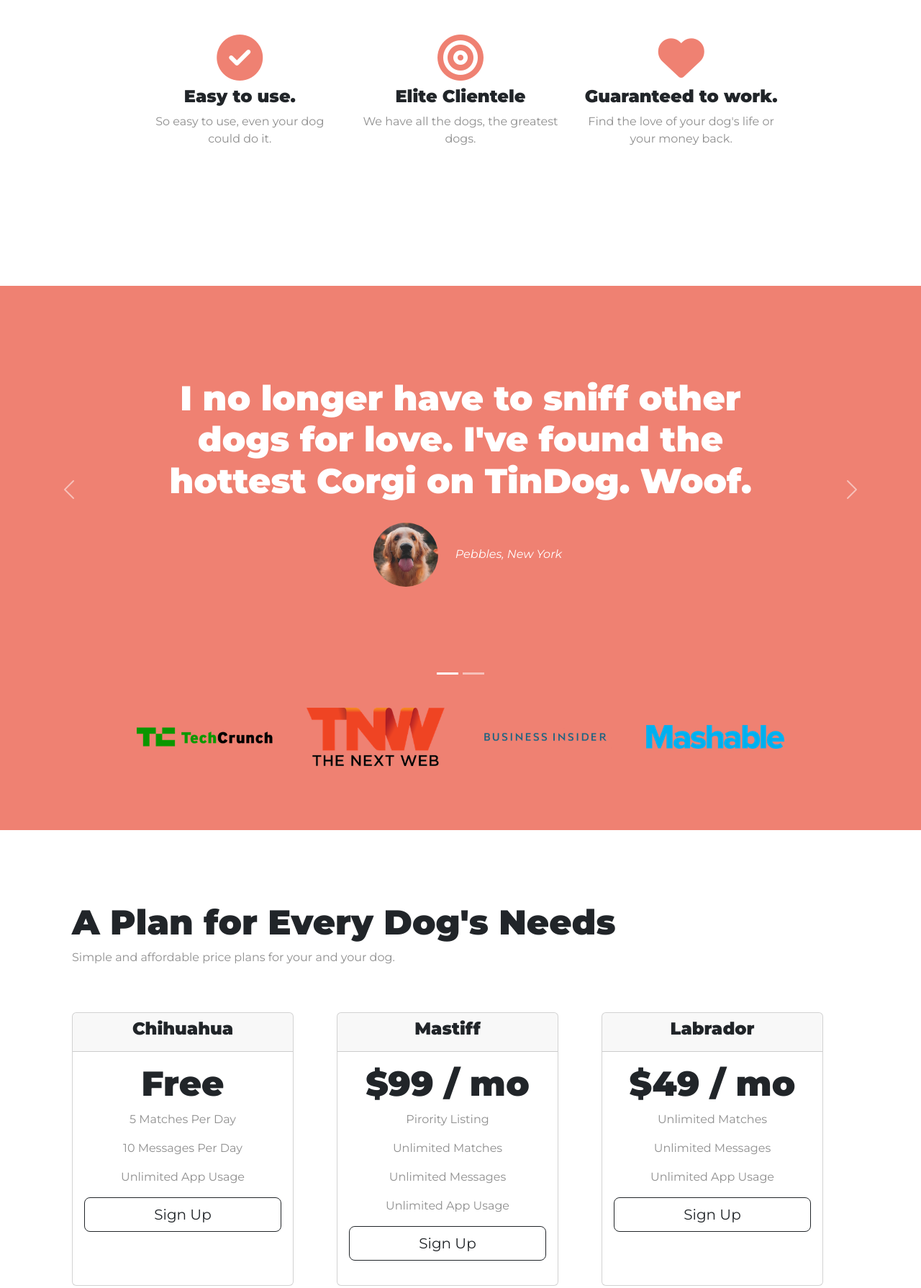
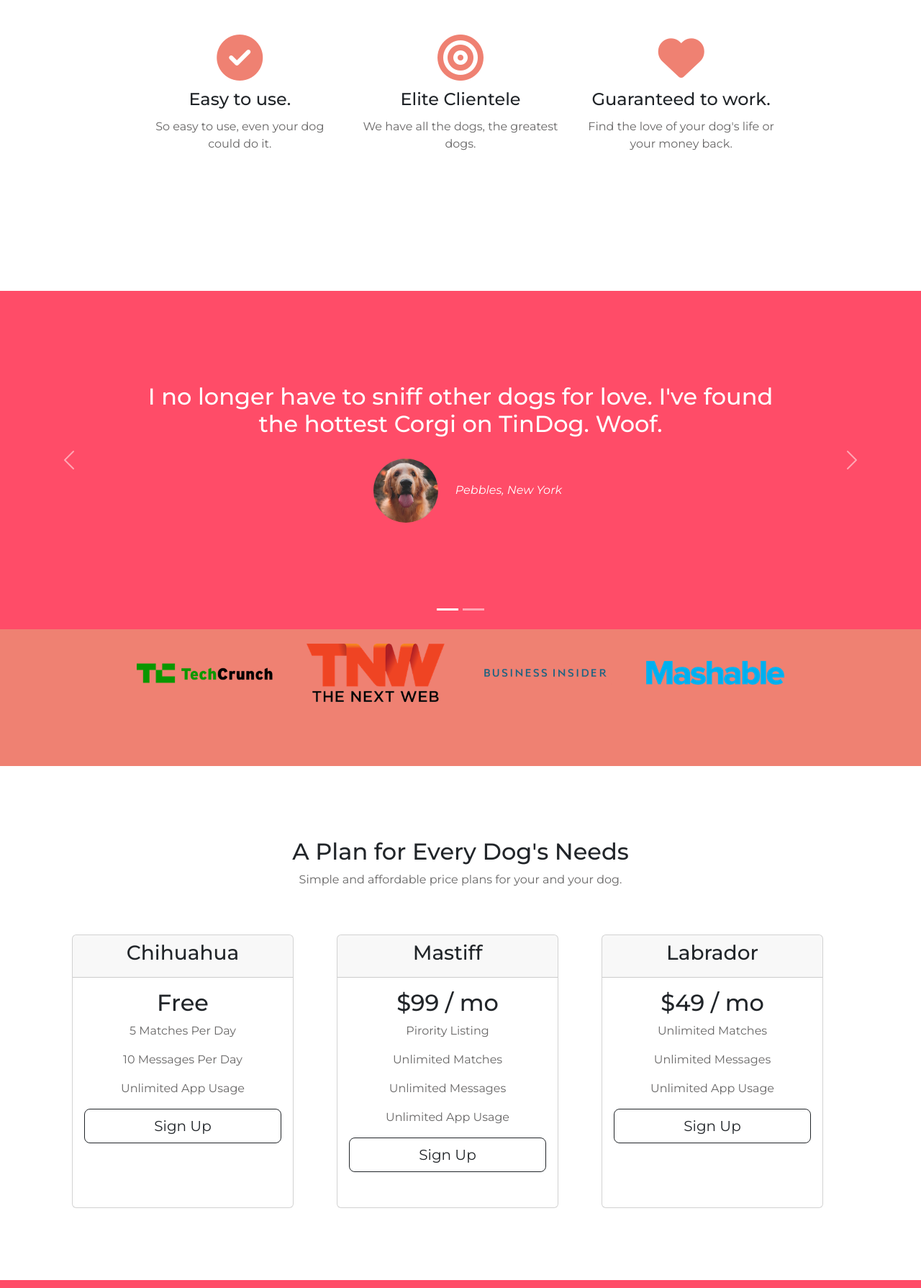
Before and after one commit to Kent-Yugtan/tindog, a plain HTML site: page index.html in a window 1280 px wide. Shown: the part 800-2589 px from the top of the page at 72% size. Drawn offline with nearby package versions, Linux system fonts and the light colour scheme.

Commit message:
Add files via upload

```diff
--- a/css/styles.css
+++ b/css/styles.css
@@ -1,32 +1,36 @@
-h1 {
+body {
+	font-family: "Montserrat";
+}
+
+.title-heading {
 	font-family: "Montserrat", sans-serif;
 	font-weight: 900; /* black */
 	font-size: 3rem;
+	color: white;
 	line-height: 1.5;
-	color: white;
-}
-h2 {
-	font-family: "Montserrat";
-	font-size: 3rem;
-	list-style: 1.5rem;
-	font-weight: 900; /* black */
-}
-h3 {
-	font-family: "Montserrat";
-	font-size: 1.5rem;
-	font-weight: 900; /* black */
 }
 
-p {
-	color: #8f8f8f;
+h1,
+h2,
+h3,
+h4,
+h5,
+h6 {
+	font-family: "Montserrat";
 }
-.title {
-	background-color: #ff4c68;
+
+#title {
 	height: 45rem;
 }
 
-body {
-	font-family: "Montserrat";
+/* SECTIONS */
+.colored-section {
+	background-color: #ff4c68;
+	color: #fff;
+}
+
+.white-section {
+	background-color: white;
 }
 
 /* NAVBAR BRAND */
@@ -58,6 +62,16 @@ body {
 }
 
 /* FEATURES */
+
+.features-heading {
+	font-size: 1.5rem;
+	line-height: 1.5;
+}
+
+.features-text {
+	color: rgb(104, 103, 103);
+}
+
 #features {
 	padding: 10% 15%;
 	position: relative;
@@ -76,8 +90,6 @@ body {
 /* TESTIMONIALS SECTION */
 #testimonials {
 	text-align: center;
-	background-color: #ef8172;
-	color: #fff;
 }
 
 .testimonial-image {
@@ -102,7 +114,9 @@ body {
 }
 
 /* PRICING */
-
+.pricing-text {
+	color: rgb(104, 103, 103);
+}
 #pricing {
 	padding: 100px;
 }
@@ -139,16 +153,11 @@ body {
 /* CALL TO ACTION */
 
 #cta {
-	background-color: #ff4c68;
-	height: 12rem;
+	padding: 7% 15%;
+	text-align: center;
 }
 
-.cta-div {
-	text-align: center;
-	color: white;
-	padding: 40px;
-}
-
+/* FOOTER */
 #footer {
 	text-align: center;
 	padding-top: 50px;
--- a/index.html
+++ b/index.html
@@ -29,7 +29,7 @@
 	</head>
 
 	<body>
-		<section class="title">
+		<section class="colored-section" id="title">
 			<div class="container">
 				<div class="container-fluid">
 					<!-- Nav Bar -->
@@ -49,16 +49,16 @@
 						<div class="collapse navbar-collapse" id="navbarTogglerDemo01">
 							<ul class="navbar-nav ms-auto mb-2 mb-lg-0">
 								<li class="nav-item">
-									<a class="nav-link" aria-current="page" href="#">Home</a>
+									<a class="nav-link" aria-current="page" href="#title">Home</a>
 								</li>
 								<li class="nav-item">
-									<a class="nav-link" href="#">Contact</a>
+									<a class="nav-link" href="#footer">Contact</a>
 								</li>
 								<li class="nav-item">
-									<a class="nav-link" href="#">Pricing</a>
+									<a class="nav-link" href="#pricing">Pricing</a>
 								</li>
 								<li class="nav-item">
-									<a class="nav-link" href="#">Download</a>
+									<a class="nav-link" href="#cta">Download</a>
 								</li>
 							</ul>
 							<form class="d-flex" role="search">
@@ -78,7 +78,9 @@
 					<!-- Title -->
 					<div class="row">
 						<div class="title-div col-lg-6 col-md-12 col-sm-12 col-xs-12">
-							<h1>Meet new and interesting dogs nearby.</h1>
+							<h1 class="title-heading">
+								Meet new and interesting dogs nearby.
+							</h1>
 							<button
 								type="button"
 								class="download-button btn btn-dark btn-lg me-3"
@@ -104,32 +106,37 @@
 				</div>
 			</div>
 		</section>
+
 		<!-- Features -->
 
-		<section id="features">
+		<section class="white-section" id="features">
 			<div class="row">
 				<div class="pb-5 text-center features-box col-lg-4 col-md-12">
 					<i class="icon pb-2 fa-sharp fa-solid fa-circle-check fa-4x"></i>
-					<h3>Easy to use.</h3>
-					<p>So easy to use, even your dog could do it.</p>
+					<h3 class="features-heading">Easy to use.</h3>
+					<p class="features-text">
+						So easy to use, even your dog could do it.
+					</p>
 				</div>
 
 				<div class="pb-5 text-center features-box col-lg-4 col-md-12">
 					<i class="icon pb-2 fa-solid fa-bullseye fa-4x"></i>
-					<h3>Elite Clientele</h3>
-					<p>We have all the dogs, the greatest dogs.</p>
+					<h3 class="features-heading">Elite Clientele</h3>
+					<p class="features-text">We have all the dogs, the greatest dogs.</p>
 				</div>
 
 				<div class="pb-5 text-center features-box col-lg-4 col-md-12">
 					<i class="icon pb-2 fa-solid fa-heart fa-4x"></i>
-					<h3>Guaranteed to work.</h3>
-					<p>Find the love of your dog's life or your money back.</p>
+					<h3 class="features-heading">Guaranteed to work.</h3>
+					<p class="features-text">
+						Find the love of your dog's life or your money back.
+					</p>
 				</div>
 			</div>
 		</section>
 
 		<!-- Testimonials -->
-		<section id="testimonials">
+		<section class="colored-section" id="testimonials">
 			<div
 				id="carouselExampleSlidesOnly"
 				class="carousel slide"
@@ -166,7 +173,7 @@
 						<em>Pebbles, New York</em>
 					</div>
 					<div class="carousel-item">
-						<h2 class="testimonial-text">
+						<h2>
 							My dog used to be so lonely, but with TinDog's help, they've found
 							the love of their life. I think.
 						</h2>
@@ -215,9 +222,11 @@
 
 		<!-- Pricing -->
 
-		<section id="pricing">
-			<h2>A Plan for Every Dog's Needs</h2>
-			<p>Simple and affordable price plans for your and your dog.</p>
+		<section class="white-section" id="pricing">
+			<h2 class="text-center">A Plan for Every Dog's Needs</h2>
+			<p class="pricing-text text-center">
+				Simple and affordable price plans for your and your dog.
+			</p>
 			<div class="row">
 				<div class="pt-5 pe-5 col-lg-4 col-md-6">
 					<div class="card">
@@ -226,9 +235,9 @@
 						</div>
 						<div class="card-body">
 							<h2>Free</h2>
-							<p>5 Matches Per Day</p>
-							<p>10 Messages Per Day</p>
-							<p>Unlimited App Usage</p>
+							<p class="pricing-text">5 Matches Per Day</p>
+							<p class="pricing-text">10 Messages Per Day</p>
+							<p class="pricing-text">Unlimited App Usage</p>
 							<button class="btn btn-lg w-100 btn-outline-dark" type="button">
 								Sign Up
 							</button>
@@ -243,10 +252,10 @@
 						</div>
 						<div class="card-body">
 							<h2>$99 / mo</h2>
-							<p>Pirority Listing</p>
-							<p>Unlimited Matches</p>
-							<p>Unlimited Messages</p>
-							<p>Unlimited App Usage</p>
+							<p class="pricing-text">Pirority Listing</p>
+							<p class="pricing-text">Unlimited Matches</p>
+							<p class="pricing-text">Unlimited Messages</p>
+							<p class="pricing-text">Unlimited App Usage</p>
 							<button class="btn btn-lg w-100 btn-outline-dark" type="button">
 								Sign Up
 							</button>
@@ -261,9 +270,9 @@
 						</div>
 						<div class="card-body">
 							<h2>$49 / mo</h2>
-							<p>Unlimited Matches</p>
-							<p>Unlimited Messages</p>
-							<p>Unlimited App Usage</p>
+							<p class="pricing-text">Unlimited Matches</p>
+							<p class="pricing-text">Unlimited Messages</p>
+							<p class="pricing-text">Unlimited App Usage</p>
 							<button class="btn btn-lg btn-outline-dark w-100" type="button">
 								Sign Up
 							</button>
@@ -275,10 +284,12 @@
 
 		<!-- Call to Action -->
 
-		<section id="cta">
+		<section class="colored-section" id="cta">
 			<div class="container-fluid">
-				<div class="cta-div">
-					<h3>Find the True Love of Your Dog's Life Today.</h3>
+				<div class="text-center">
+					<h3 class="title-heading">
+						Find the True Love of Your Dog's Life Today.
+					</h3>
 					<button
 						type="button"
 						class="download-button btn btn-dark btn-lg me-3"
@@ -295,7 +306,9 @@
 			</div>
 		</section>
 
-		<footer id="footer">
+		<!-- Footer -->
+
+		<footer class="white-section" id="footer">
 			<button class="button-footer">
 				<i class="fa-brands fa-twitter"></i>
 			</button>
@@ -311,8 +324,6 @@
 			<p>© Copyright TinDog Kent Yugtan</p>
 		</footer>
 
-		<!-- Footer -->
-
 		<script
 			src="https://cdn.jsdelivr.net/npm/bootstrap@5.3.0-alpha1/dist/js/bootstrap.bundle.min.js"
 			integrity="sha384-w76AqPfDkMBDXo30jS1Sgez6pr3x5MlQ1ZAGC+nuZB+EYdgRZgiwxhTBTkF7CXvN"
```
